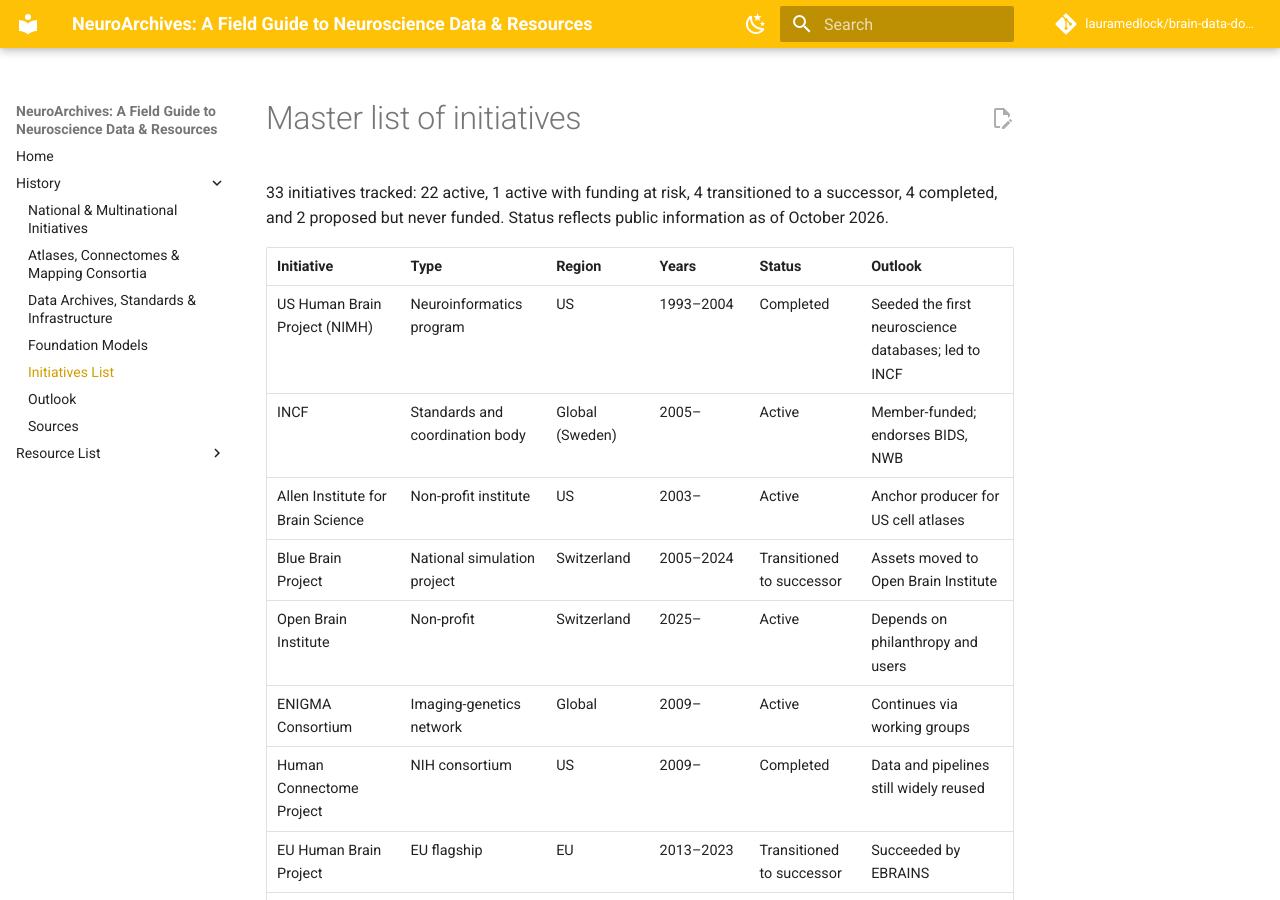
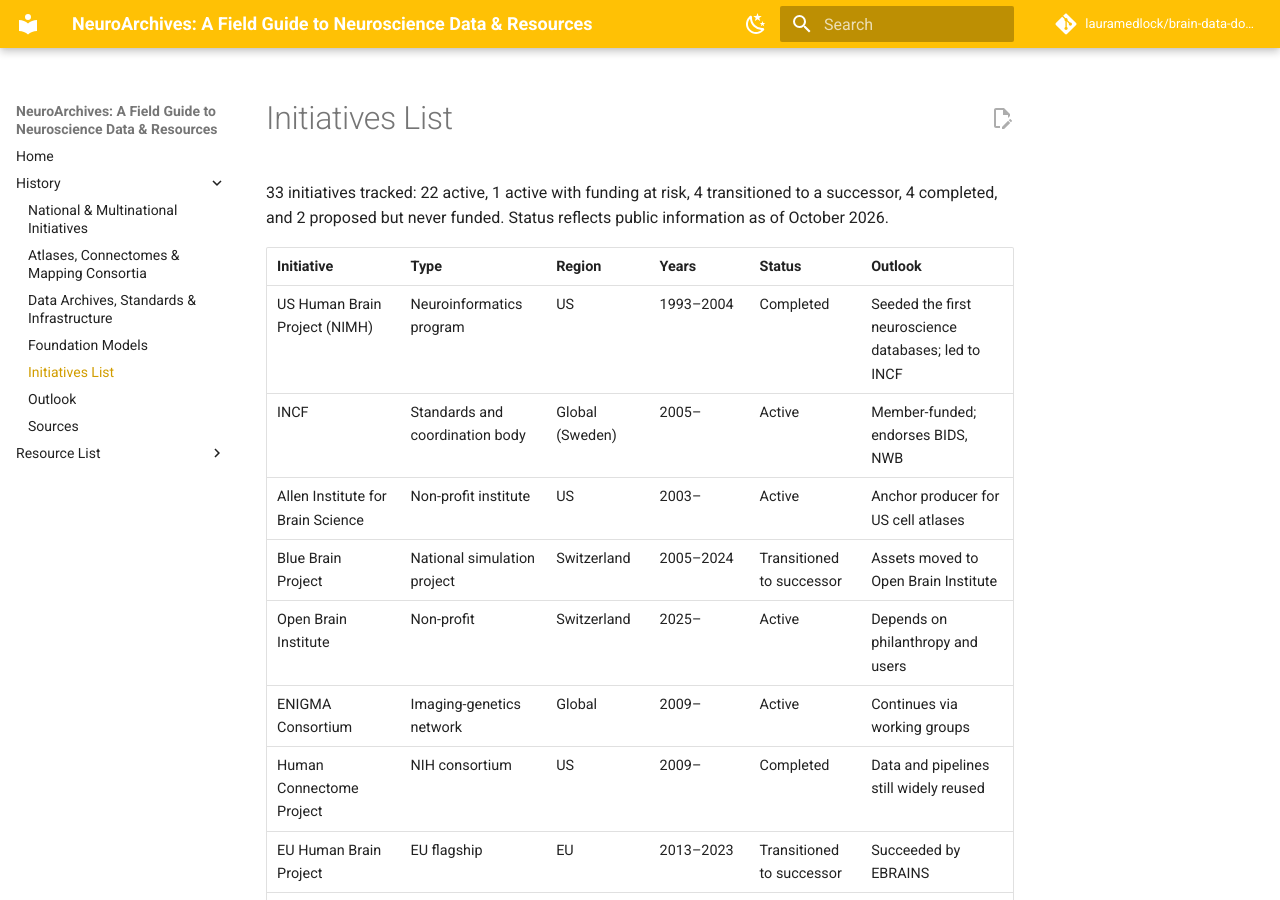
Before and after one commit to lauramedlock/neuroarchives, an MkDocs documentation site: the page built from docs/history/master-list.md, in a window 1280 px wide and 900 px high. Built offline with MkDocs 1.6.1 and Material for MkDocs 9.7.7, drawn with Linux system fonts in a browser that asks for light colours; comment, search, counter and statistics services are not loaded.

Commit message:
Rename master list to initiatives list

```diff
--- a/docs/history/master-list.md
+++ b/docs/history/master-list.md
@@ -1,4 +1,4 @@
-# Master list of initiatives
+# Initiatives List
 
 33 initiatives tracked: 22 active, 1 active with funding at risk, 4 transitioned to a successor, 4 completed, and 2 proposed but never funded. Status reflects public information as of October 2026.
 
```
